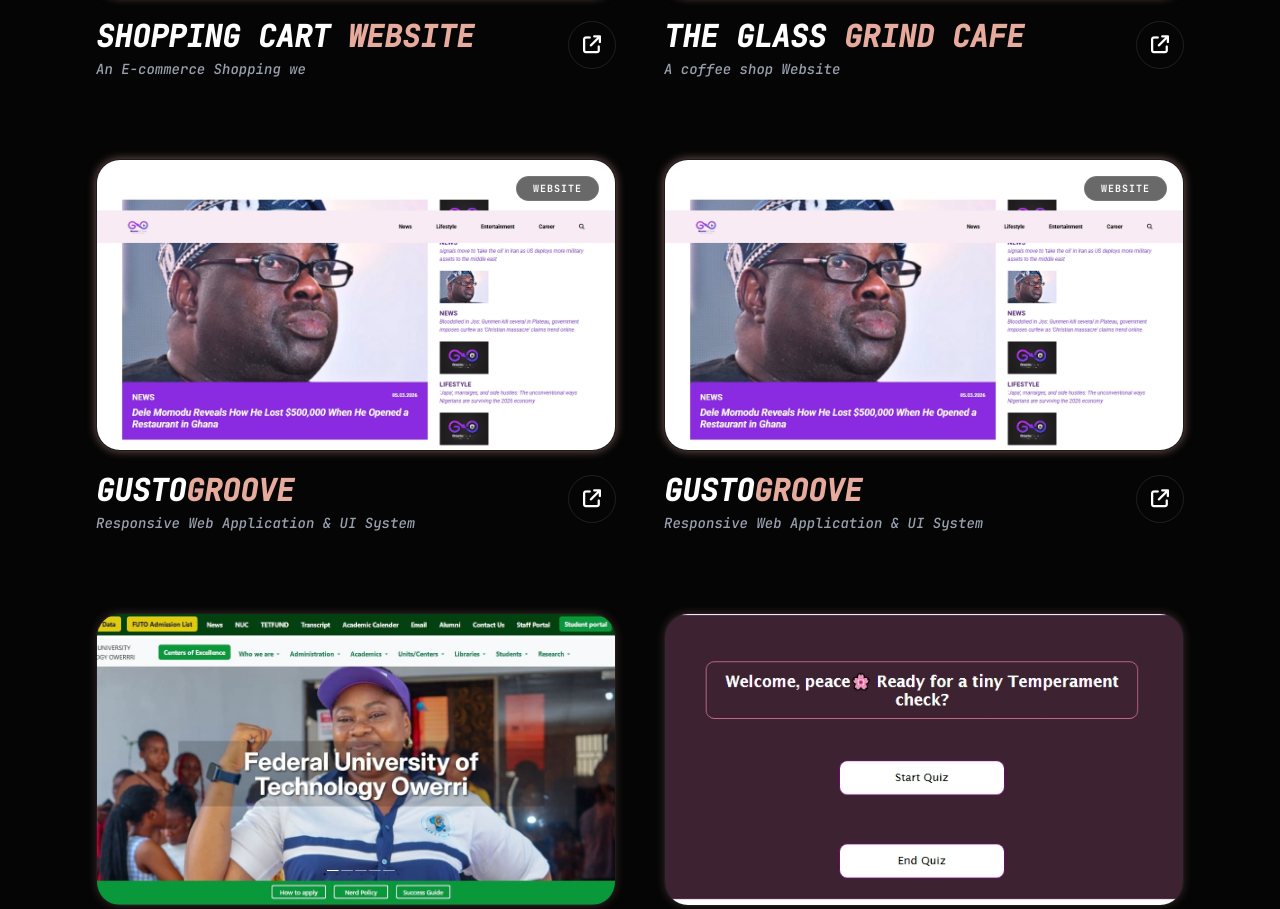
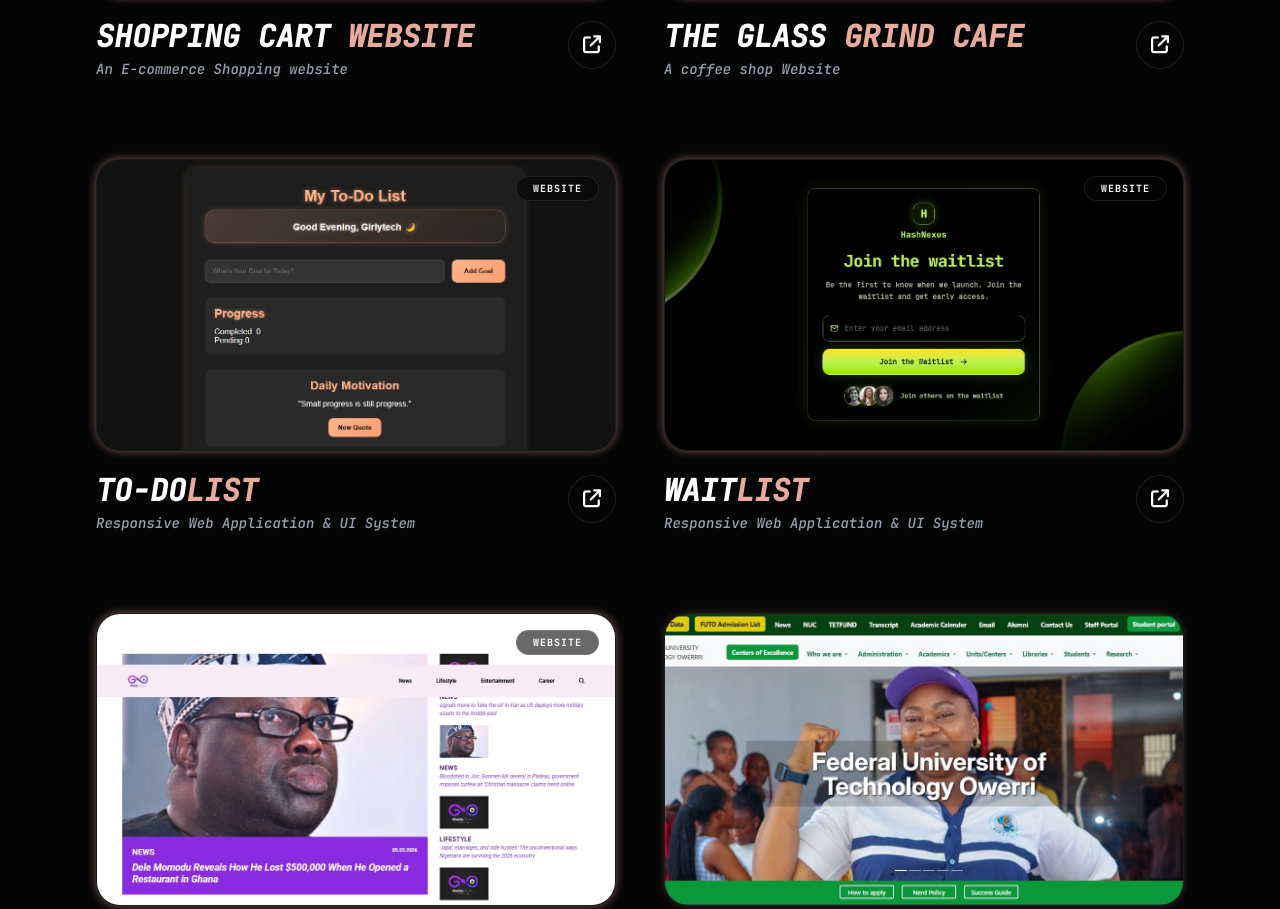
Before and after one commit to djujeep/Girlytech, a website: page project.html in a window 1280 px wide. Shown: the part 556-1465 px from the top of the page. Drawn offline with Linux system fonts and the light colour scheme.

Commit message:
added projects

```diff
--- a/project.html
+++ b/project.html
@@ -122,11 +122,11 @@
                 Shopping Cart <span class="text-[#E6AB9D]">Website</span>
               </h3>
               <p class="text-gray-400 text-sm italic">
-                An E-commerce Shopping we
+                An E-commerce Shopping website
               </p>
             </div>
             <button
-              onclick="openModal('User Rating Page', 'A clean, static component designed to display user feedback information using a numerical layout. The interface focuses on a compact, centered card structure that presents rating metrics clearly and matches modern dashboard aesthetics. It is built using standard HTML5 for the core layout and custom CSS to handle the alignment, spacing, and responsive scaling.', 'src/img/22273f97e166539013d14460a6d500e5.jpg', ['Html', 'Css'], 'https://djujeep.github.io/shopping-cart')"
+              onclick="openModal('Girlyshop', 'A clean, static component designed to display user feedback information using a numerical layout. The interface focuses on a compact, centered card structure that presents rating metrics clearly and matches modern dashboard aesthetics. It is built using standard HTML5 for the core layout and custom CSS to handle the alignment, spacing, and responsive scaling.', 'src/img/22273f97e166539013d14460a6d500e5.jpg', ['Html5', 'Tailwind', 'Javascript'], 'https://djujeep.github.io/shopping-cart')"
               class="w-12 h-12 rounded-full border border-white/10 flex items-center justify-center hover:bg-[#E6AB9D] hover:text-[#050505] transition-all"
             >
               <i class="fa-solid fa-arrow-up-right-from-square text-lg"></i>
@@ -172,7 +172,40 @@
             class="relative shadow-[0_0_10px_rgba(230,171,157,0.5)] aspect-video overflow-hidden rounded-3xl bg-[#111] border border-white/5"
           >
             <img
-              src="src/img/gustogroove.jpeg"
+              src="src/img/Screenshot_19-9-2026_203843_djujeep.github.io.jpeg"
+              alt="Todo-List"
+              class="w-full h-full object-cover grayscale-0 group-hover:grayscale-0 group-hover:scale-105 transition-all duration-700"
+            />
+            <div
+              class="absolute top-4 right-4 bg-[#050505]/60 backdrop-blur-md border border-white/10 px-4 py-1 rounded-full text-[10px] font-bold tracking-widest uppercase"
+            >
+              Website
+            </div>
+          </div>
+          <div class="flex justify-between items-start">
+            <div>
+              <h3 class="text-3xl font-bold uppercase italic leading-none mb-2">
+                To-do<span class="text-[#E6AB9D]">List</span>
+              </h3>
+              <p class="text-gray-400 text-sm italic">
+                Responsive Web Application & UI System
+              </p>
+            </div>
+            <button
+              onclick="openModal('Waitlist', 'A pre-launch waitlist page to collect sign-ups ahead of a project launch, with most of the work in JavaScript. The sign-up form validates email format with a regular expression, shows inline error messages, and submits entries to [service name] using the Fetch API and async/await. It includes loading and error states so users always know what is happening. Tailwind CSS provides a responsive layout across mobile and desktop.', 'src/img/Screenshot_19-9-2026_203843_djujeep.github.io.jpeg', ['Html5', 'Tailwind', 'Javascript'], 'https://djujeep.github.io/waitlist/')"
+              class="w-12 h-12 rounded-full border border-white/10 flex items-center justify-center hover:bg-[#E6AB9D] hover:text-[#050505] transition-all"
+            >
+              <i class="fa-solid fa-arrow-up-right-from-square text-lg"></i>
+            </button>
+          </div>
+        </div>
+
+        <div class="reveal group space-y-6 transition-transform duration-500 hover:-translate-y-1" style="transition-delay: 180ms">
+          <div
+            class="relative shadow-[0_0_10px_rgba(230,171,157,0.5)] aspect-video overflow-hidden rounded-3xl bg-[#111] border border-white/5"
+          >
+            <img
+              src="src/img/Screenshot_19-9-2026_2096_djujeep.github.io.jpeg"
               alt="Gustogroove"
               class="w-full h-full object-cover grayscale-0 group-hover:grayscale-0 group-hover:scale-105 transition-all duration-700"
             />
@@ -185,14 +218,14 @@
           <div class="flex justify-between items-start">
             <div>
               <h3 class="text-3xl font-bold uppercase italic leading-none mb-2">
-                Gusto<span class="text-[#E6AB9D]">groove</span>
+                Wait<span class="text-[#E6AB9D]">List</span>
               </h3>
               <p class="text-gray-400 text-sm italic">
                 Responsive Web Application & UI System
               </p>
             </div>
             <button
-              onclick="openModal('Gustogroove', 'A clean replicate of the Pulse Ng media platform, designed to organize and display digital news and multimedia content. The interface focuses on a structured layout that balances bold headlines with multi-column article grids for easy reading. It is built using standard HTML5 and custom CSS for the visual layout, with vanilla JavaScript managing the responsive navigation and interactive elements.', 'src/img/gustogroove.jpeg', ['Html', 'Css', 'Javascript'], 'https://djujeep.github.io/Gustogroove/')"
+              onclick="openModal('Waitlist', 'A pre-launch waitlist page to collect sign-ups ahead of a project launch, with most of the work in JavaScript. The sign-up form validates email format with a regular expression, shows inline error messages, and submits entries to [service name] using the Fetch API and async/await. It includes loading and error states so users always know what is happening. Tailwind CSS provides a responsive layout across mobile and desktop.', 'src/img/Screenshot_19-9-2026_2096_djujeep.github.io.jpeg', ['Html5', 'Tailwind', 'Javascript'], 'https://djujeep.github.io/waitlist/')"
               class="w-12 h-12 rounded-full border border-white/10 flex items-center justify-center hover:bg-[#E6AB9D] hover:text-[#050505] transition-all"
             >
               <i class="fa-solid fa-arrow-up-right-from-square text-lg"></i>
@@ -313,11 +346,7 @@
               <p class="text-gray-600 text-sm italic">A collaborative social-academic hub, that centralizes departmental resources, peer study groups, and real-time institutional updates.</p>
             </div>
           </div>
-          <div class="flex gap-2">
-            <span class="px-3 py-1 bg-white/5 text-[10px] font-bold uppercase rounded-md tracking-tighter text-gray-500">React</span>
-            <span class="px-3 py-1 bg-white/5 text-[10px] font-bold uppercase rounded-md tracking-tighter text-gray-500">Javascript</span>
-            <span class="px-3 py-1 bg-white/5 text-[10px] font-bold uppercase rounded-md tracking-tighter text-gray-500">Tailwind css</span>
-          </div>
+
           </div>
       </div>
     </main>
```
Also changed, not shown: index.html (+2 -1 lines), src/img/Screenshot_19-9-2026_203843_djujeep.github.io.jpeg (added), src/img/Screenshot_19-9-2026_2096_djujeep.github.io.jpeg (added), src/output.css.
